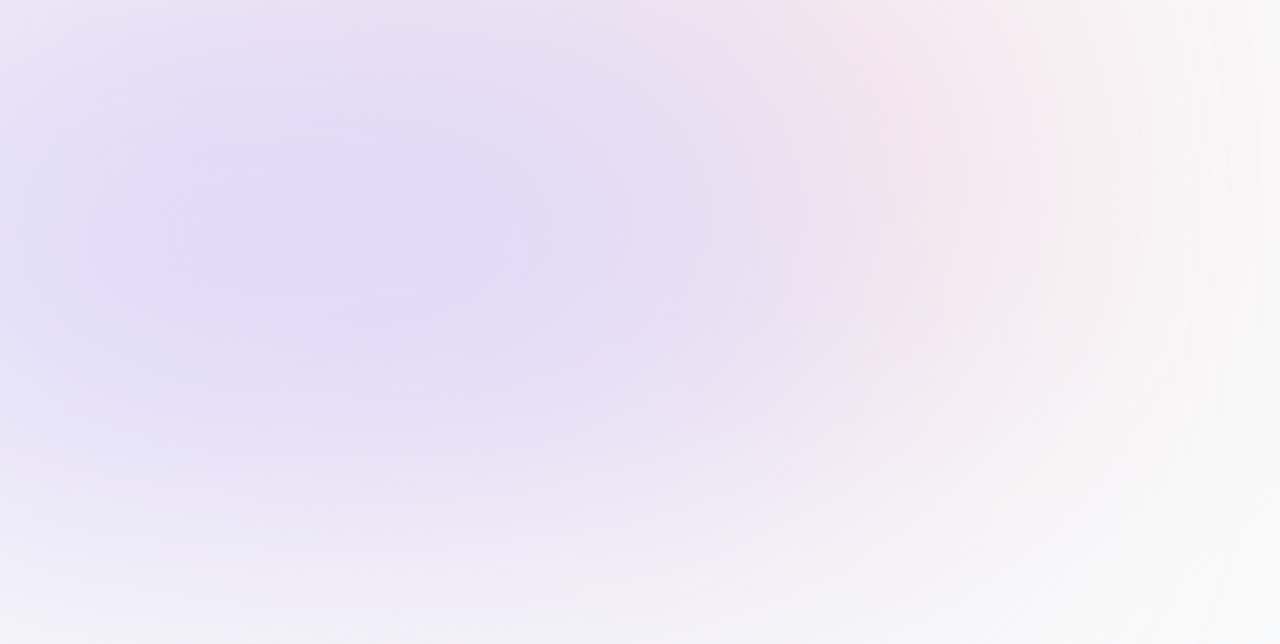
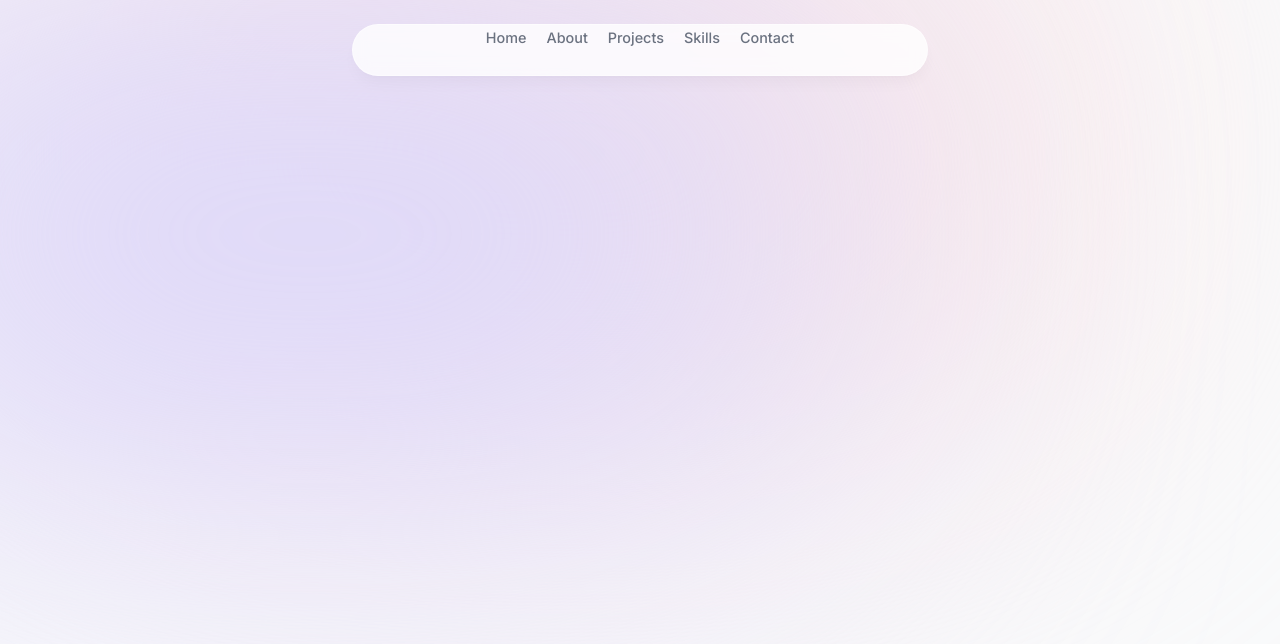
Before and after one commit to miwaro/new-portfolio, a Next.js app: page / in a window 1280 px wide. Shown: the top 644 px of the page. Built offline with nearby package versions, Linux system fonts and the light colour scheme.

Commit message:
Create Header and install Framer Motion

```diff
--- a/app/layout.tsx
+++ b/app/layout.tsx
@@ -1,6 +1,7 @@
 import "./globals.css";
 import type { Metadata } from "next";
 import { Inter } from "next/font/google";
+import Header from "@/components/header";
 
 const inter = Inter({ subsets: ["latin"] });
 
@@ -22,6 +23,7 @@
       >
         <div className="bg-[#fbe2e3] absolute top-[-6rem] -z-10 right-[11rem] h-[31.25rem] w-[31.25rem] rounded-full blur-[10rem] sm:w-[68.75rem] "></div>
         <div className="bg-[#dbd7fb] absolute top-[-1rem] -z-10 left-[-35rem] h-[31.25rem] w-[50rem] rounded-full blur-[10rem] sm:w-[68.75rem] md:left-[-33rem] lg:left-[-28rem] xl:left-[-15rem] 2xl:left-[-5rem]"></div>
+        <Header />
         {children}
       </body>
     </html>
--- /dev/null
+++ b/components/header.tsx
@@ -0,0 +1,36 @@
+"use client";
+
+import React from "react";
+import { motion } from "framer-motion";
+import { links } from "@/lib/data";
+import Link from "next/link";
+
+export default function Header() {
+  return (
+    <header className="z-[999] relative">
+      <motion.div
+        className="fixed top-0 left-1/2 h-[4.5rem] w-full rounded-none border
+    border-white border-opacity-40 bg-white bg-opacity-80 shadow-lg shadow-black/[0.03] backdrop-blur-[0.5rem]
+
+    sm:top-6 sm:h-[3.25rem] sm:w-[36rem] sm:rounded-full"
+        initial={{ y: -100, x: "-50%", opacity: 0 }}
+        animate={{ y: 0, x: "-50%", opacity: 1 }}
+      ></motion.div>
+
+      <nav className="flex fixed top-[0.15rem] left-1/2 h-12 -translate-x-1/2 py-2 sm:top-[1.7rem] sm:h-[initial] sm:py-0">
+        <ul className="flex w-[22rem] flex-wrap items-center justify-center gap-y-1 text-[0.9rem] font-medium text-gray-500 sm:w-[initial] sm:flex-nowrap sm:gap-5">
+          {links.map((link) => (
+            <motion.li
+              className="h-3/4 flex items-center justify-center relative"
+              key={link.hash}
+              initial={{ y: -100, opacity: 0 }}
+              animate={{ y: 0, opacity: 1 }}
+            >
+              <Link href={link.hash}>{link.name}</Link>
+            </motion.li>
+          ))}
+        </ul>
+      </nav>
+    </header>
+  );
+}
--- a/package.json
+++ b/package.json
@@ -9,6 +9,7 @@
     "lint": "next lint"
   },
   "dependencies": {
+    "framer-motion": "^10.16.4",
     "next": "13.5.4",
     "react": "^18",
     "react-dom": "^18",
```
Also changed, not shown: 1 other file (tests, documents, lock files or other folders).
